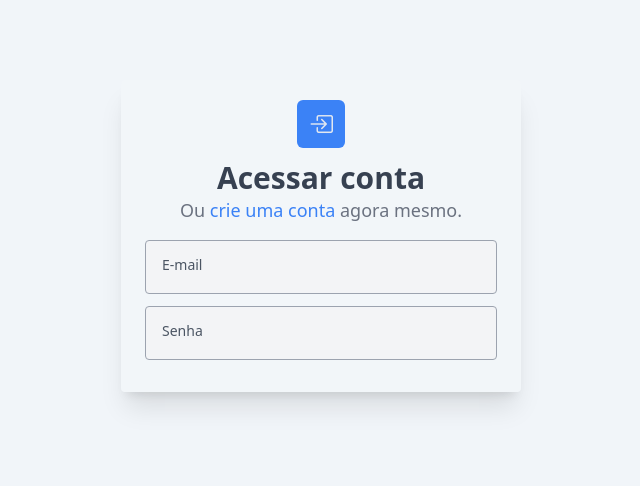
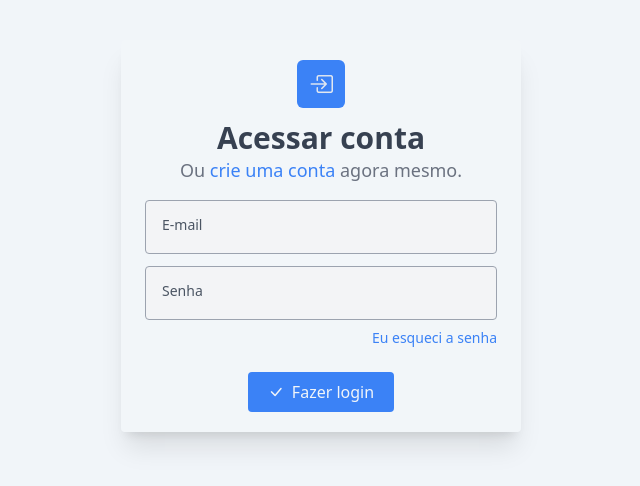
Before and after one commit to ernandesrs/pproj_vuepanel, a Vue app: page /auth/login in a window 1280 px wide. Shown: the part 164-650 px from the top of the page, without its empty margins (319-959 px from the left). Built offline with nearby package versions, Linux system fonts and the light colour scheme.

Commit message:
Component: button

```diff
--- /dev/null
+++ b/src/components/Button/DefaultButton.vue
@@ -0,0 +1,50 @@
+<template>
+    <LinkElem :icon="loading ? 'bi bi-arrow-clockwise animate-spin' : icon" :text="text"
+        class="button" :class="[
+            ('button-' + variant),
+            (loading ? 'animate-pulse' : '')
+        ]" :disabled="disabled || loading" />
+</template>
+
+<script>
+
+import LinkElem from './../LinkElem.vue';
+
+export default {
+    components: {
+        LinkElem,
+    },
+    props: {
+        variant: {
+            type: String,
+            default: 'primary'
+        },
+        text: {
+            type: String,
+            default: 'Button text'
+        },
+        icon: {
+            type: String,
+            default: null
+        },
+        disabled: {
+            type: Boolean,
+            default: false
+        },
+        loading: {
+            type: Boolean,
+            default: false
+        }
+    },
+}
+</script>
+
+<style lang="css" scoped>
+.button {
+    @apply px-5 py-2 rounded disabled:bg-opacity-50 hover:bg-opacity-90 duration-150 hover:ease-in;
+}
+
+.button-primary {
+    @apply bg-primary text-light-light;
+}
+</style>
--- a/src/views/Auth/LoginView.vue
+++ b/src/views/Auth/LoginView.vue
@@ -14,6 +14,14 @@
             name: 'password',
             type: 'password'
         }" label="Senha" v-model="form.password" :error-message="form.errors.password" />
+        <p class="pt-2 pb-3 text-sm text-right text-primary">
+            <LinkElem text="Eu esqueci a senha" :to="{ name: 'auth.forget' }" />
+        </p>
+    </div>
+
+    <div class="text-center">
+        <DefaultButton @click="form.submitting=true" text="Fazer login"
+            icon="bi bi-check-lg" :loading="form.submitting" />
     </div>
 
 </template>
@@ -21,9 +29,11 @@
 <script>
 
 import InputGroupForm from '../../components/Form/InputGroupForm.vue';
+import DefaultButton from '../../components/Button/DefaultButton.vue';
+import LinkElem from '../../components/LinkElem.vue';
 
 export default {
-    components: { InputGroupForm },
+    components: { InputGroupForm, DefaultButton, LinkElem },
     data() {
         return {
             form: {
@@ -31,7 +41,8 @@ export default {
                 password: null,
                 errors: {
                     email: '',
-                }
+                },
+                submitting: false
             }
         };
     },
```
